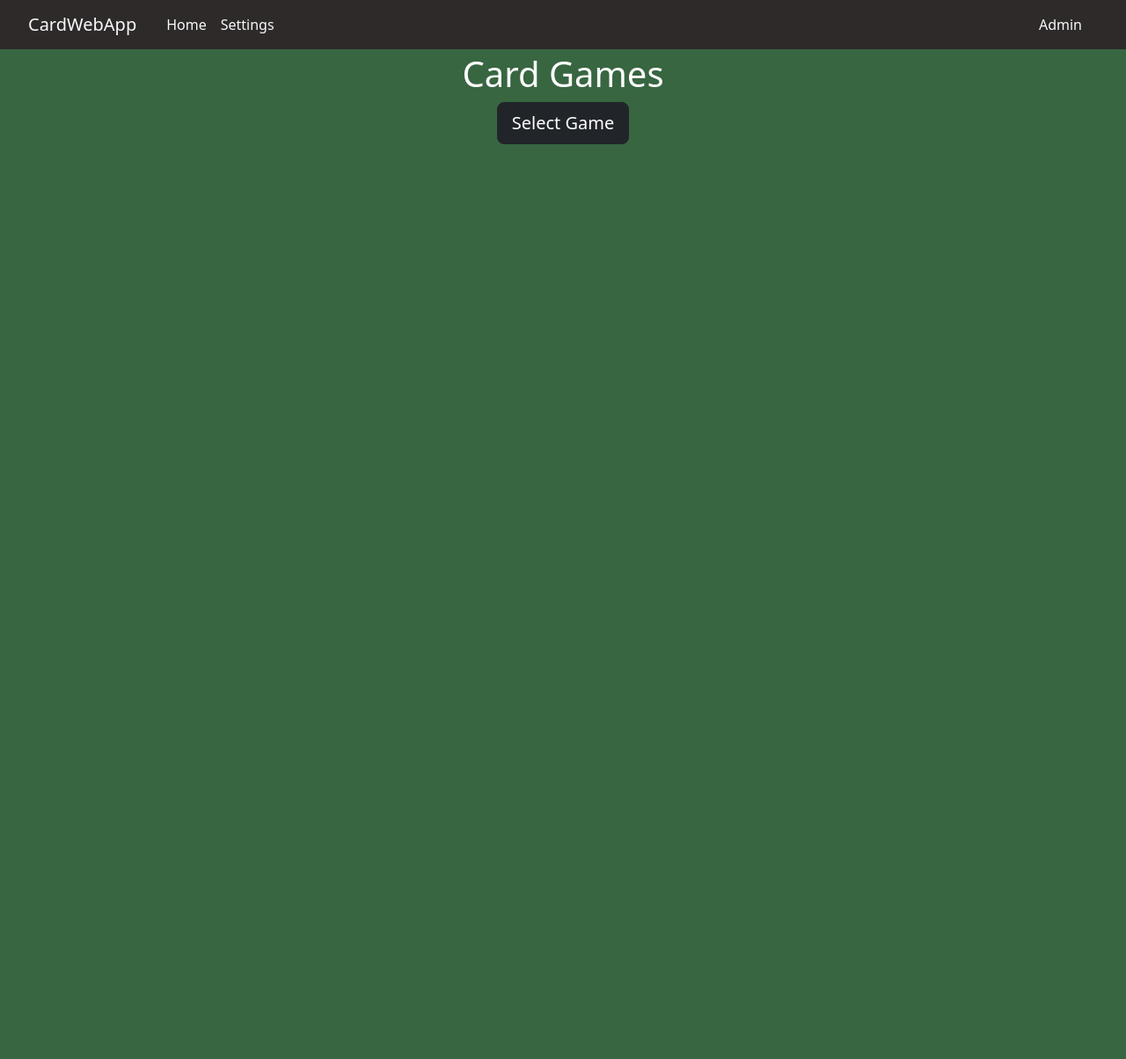
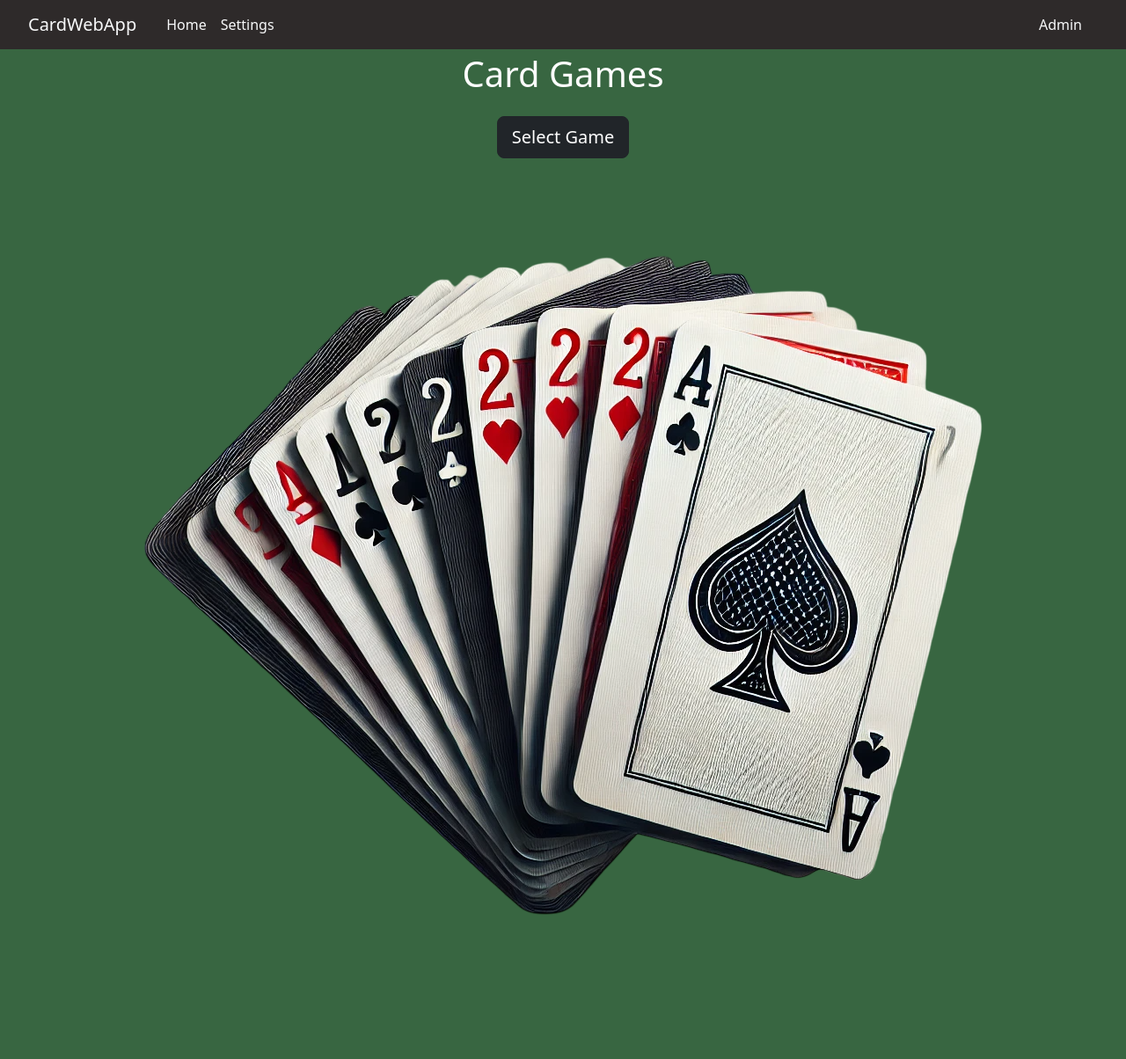
Before and after one commit to catrionaaa/webdev, a Flask app: page / in a window 1280 px wide. Shown: the whole page at 88% size. Before the commit the page ends 164 px from the top, so only its background shows below. Run offline with Flask 3, Linux system fonts and the light colour scheme.

Commit message:
Added image to home page

```diff
--- a/templates/home.html
+++ b/templates/home.html
@@ -5,8 +5,11 @@
 {% block content %}
 
 <div class="container">
-  <h1>Card Games</h1>
-  <button type="button" class="btn btn-dark btn-lg">Select Game</button>
+  <div class="home-content">
+    <h1>Card Games</h1>
+    <button type="button" class="select-game-btn btn btn-dark btn-lg mt-3">Select Game</button>
+  </div>
+  <img class="home-img" src="../static/home-img.png">
 </div>
 
 
```
Also changed, not shown: static/home-img.png (added).
